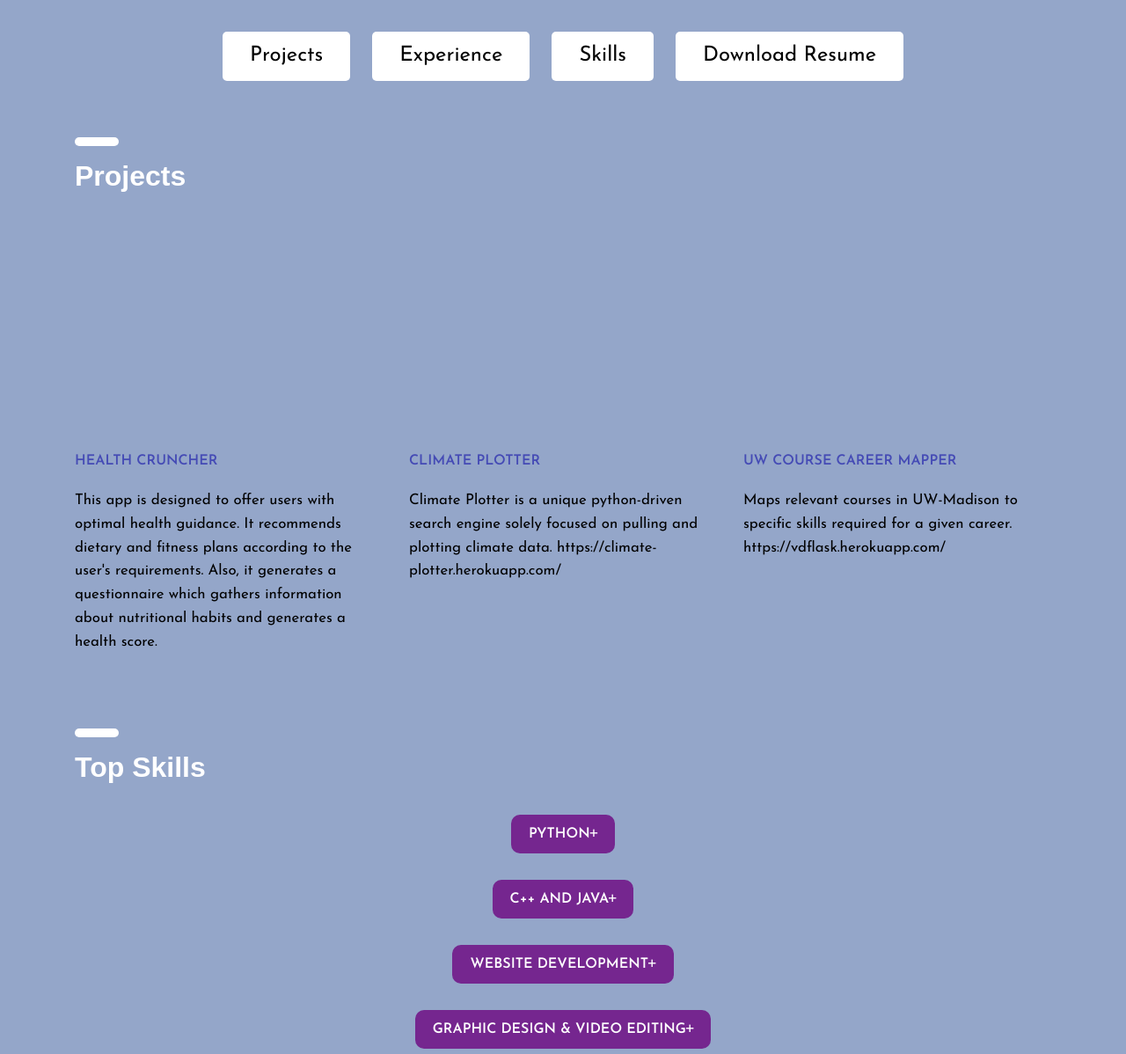
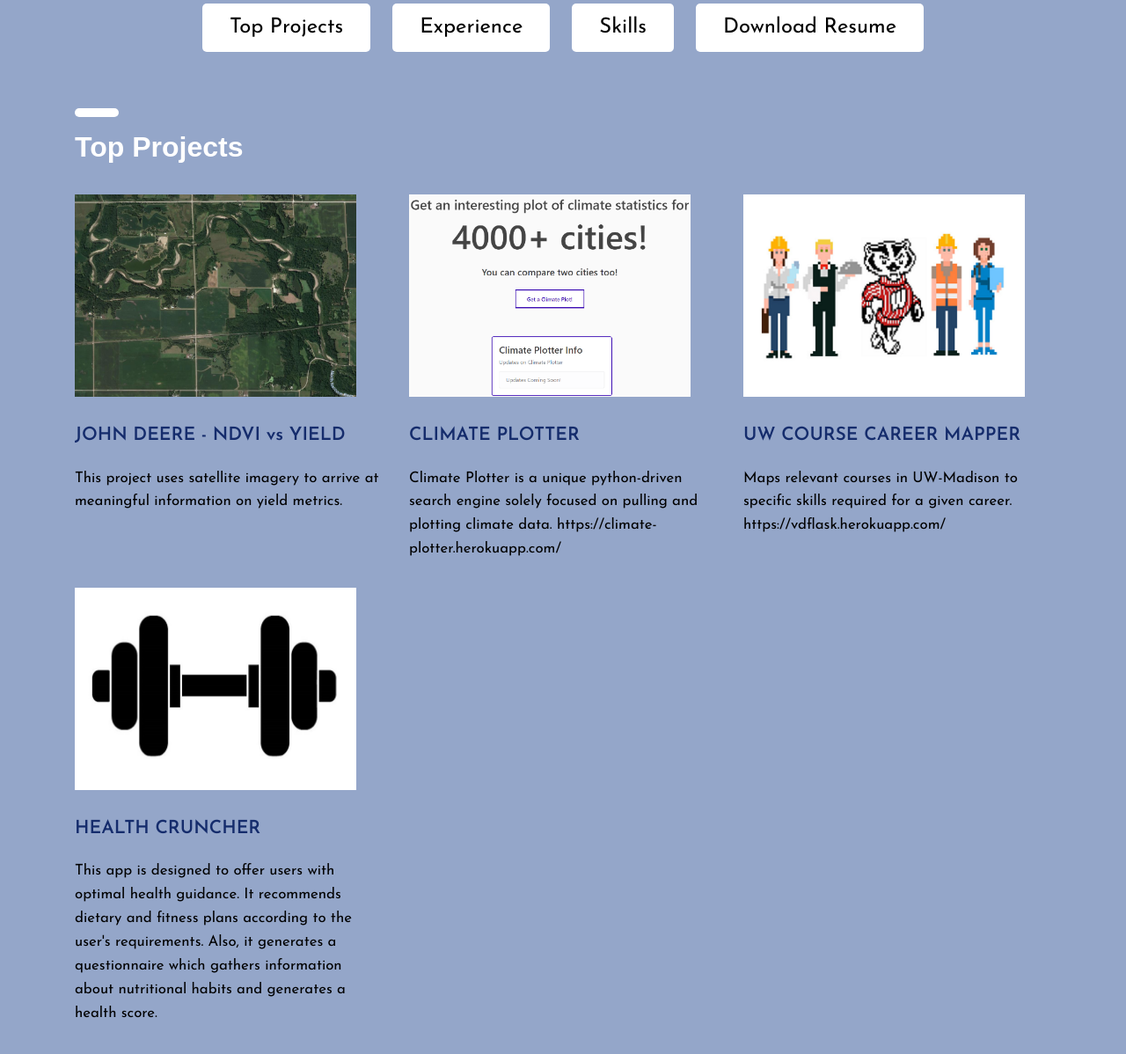
Before and after one commit to vaishdesh2001/vaishdesh2001.github.io, a plain HTML site: page index.html in a window 1280 px wide. Shown: the part 770-1968 px from the top of the page at 88% size. Drawn offline with nearby package versions, Linux system fonts and the light colour scheme; files whose address does not match are found by name; a web font is replaced by a local one.

Commit message:
project update + secondary color

```diff
--- a/04-elements/css/styles.css
+++ b/04-elements/css/styles.css
@@ -33,6 +33,11 @@
 1. PRIMARY STYLES
 --------------------------------- */
 
+:root {
+	--primary: #94a6c9;
+	--secondary: rgb(21, 44, 108);
+  }
+
 html{ font-size: 100%;  min-height: 100%;overflow-x: hidden; margin: 0px;  padding: 0px; touch-action: manipulation; }
 
 
@@ -46,7 +51,7 @@ body{ font-size: 16px; font-family: 'Josefin Sans', serif;  height: 100%; margin
 	background-repeat: no-repeat!important;
 	background-attachment: fixed!important;
 	-webkit-font-smoothing: antialiased; -moz-osx-font-smoothing: grayscale; word-wrap: break-word;
-	background: #94a6c9!important; }
+	background: var(--primary)!important; }
 
 h1, h2, h3, h4, h5, h6, p, a, ul, span, li, img, input, button{ margin: 0; padding: 0; }
 
@@ -61,11 +66,11 @@ h3{ font-family: 'brownsugar', sans-serif; }
 
 p{ line-height: 1.6; font-size: 1.05em; font-weight: 400; color: rgb(0, 0, 0); text-align: center;}
 
-h1{ font-size: 5.5em; line-height: 1; color: rgb(69, 75, 181)}
-h2{ font-size: 3em; line-height: 1.1; color: rgb(69, 75, 181)}
+h1{ font-size: 5.5em; line-height: 1; color: var(--secondary)}
+h2{ font-size: 3em; line-height: 1.1; color: var(--secondary)}
 h3{ font-size: 2em; color: rgb(255, 255, 255)}
-h4{ font-size: 1.49em; color: rgb(255, 255, 255);}
-h5{ font-size: 1em; color:rgb(69, 75, 181); font-weight: 600;}
+h4{ font-size: 1.3em; color: var(--secondary);}
+h5{ font-size: 1em; color:var(--secondary); font-weight: 600;}
 h6{ font-size: .9em; letter-spacing: 1px; }
 
 a, button{ display: inline-block; text-decoration: none; color: inherit; line-height: 1;
@@ -190,7 +195,7 @@ center{
 .intro .information > li{ display: block; background:transparent}
 
 .intro .social-icons > li > a{ height: 60px; line-height: 20px; width: 60px; border-radius: 10px; font-size: 60px;
-	overflow: hidden; z-index: 1; position: relative; margin: 0px 20px 5px; background: rgb(69, 75, 181); color: #fff; }
+	overflow: hidden; z-index: 1; position: relative; margin: 0px 20px 5px; background: var(--secondary); color: #fff; }
 
 .intro .social-icons > li > a:after{ content: ''; position: absolute; bottom: 0; left: 0; right: 0;
 	top: 0; z-index: -1; border-radius: 10px; background: repeating-linear-gradient(-45deg,hsl(205, 100%, 85%),#5161dd);
@@ -316,7 +321,8 @@ center{
 .icon-rocket:hover{ filter: brightness(70%); }
 .icon-cut{ background-image: url(../../images/elearning.png); background-position: 0px 0; }
 .icon-cut:hover{ filter: brightness(70%); }
-.icon-star{ background-image: url(../../images/dumbbells.jpg); background-position: 0px 0; }
+.icon-star{ background-image: url(../../images/sat-img.png); background-position: 0px 0; }
+.icon-health{ background-image: url(../../images/dumbbells.jpg); background-position: 0px 0; }
 .icon-star:hover{ filter: brightness(70%); }
 
 
--- a/index.html
+++ b/index.html
@@ -65,7 +65,7 @@
 	<section class="btn-section section">
 		<div class="container">
 		<center>
-			<a class="btn btn-bg-purple" href="#projects">Projects</a>
+			<a class="btn btn-bg-purple" href="#projects">Top Projects</a>
 			<a class="btn btn-bg-purple" href="#experience">Experience</a>
 			<a class="btn btn-bg-purple" href="#skills">Skills</a>
 			<a class="btn btn-bg-purple" href="VaishnaviDeshpandeResume2022InternshipISG.pdf" download>Download Resume</a>
@@ -79,22 +79,22 @@
 			<div class="row">
 				<div class="col-sm-12">
 					<div class="heading">
-						<h3><b>Projects</b></h3>
+						<h3><b>Top Projects</b></h3>
 					</div>
 				</div><!-- col-sm-12 -->
 
 				<div class="col-sm-6 col-md-6 col-lg-4">
 					<div class="iconbox margin-b-30">
 						<a href = "https://github.com/vaishdesh2001/Health-Cruncher"><i class="line-icon icon-star"></i></a>
-						<h5 class="margin-tb-20"><b><a href = "https://github.com/vaishdesh2001/Health-Cruncher">HEALTH CRUNCHER</a></b></h5>
-						<p style="text-align: left;"> This app is designed to offer users with optimal health guidance. It recommends dietary and fitness plans according to the user's requirements. Also, it generates a questionnaire which gathers information about nutritional habits and generates a health score.</p>
+						<h4 class="margin-tb-20"><b><a href = "https://github.com/vaishdesh2001/Health-Cruncher">JOHN DEERE - NDVI vs YIELD</a></b></h4>
+						<p style="text-align: left;">This project uses satellite imagery to arrive at meaningful information on yield metrics. </p>
 					</div><!-- counter -->
 				</div><!-- col-md-4 -->
 
 				<div class="col-sm-6 col-md-6 col-lg-4">
 					<div class="iconbox margin-b-30">
 						<a href = "https://climate-plotter.herokuapp.com/"><i class="line-icon icon-rocket"></i></a>
-						<h5 class="margin-tb-20"><b><a href = "https://climate-plotter.herokuapp.com/">CLIMATE PLOTTER</a></b></h5>
+						<h4 class="margin-tb-20"><b><a href = "https://climate-plotter.herokuapp.com/">CLIMATE PLOTTER</a></b></h4>
 						<p style="text-align: left;">Climate Plotter is a unique python-driven search engine solely focused on pulling and plotting climate data. https://climate-plotter.herokuapp.com/</p>
 					</div><!-- counter -->
 				</div><!-- col-md-4 -->
@@ -102,11 +102,18 @@
 				<div class="col-sm-6 col-md-6 col-lg-4">
 					<div class="iconbox margin-b-30">
 						<a href = "https://vdflask.herokuapp.com/"><i class="line-icon icon-cut"></i></a>
-						<h5 class="margin-tb-20"><b><a href = "https://vdflask.herokuapp.com/">UW COURSE CAREER MAPPER</a></b></h5>
+						<h4 class="margin-tb-20"><b><a href = "https://vdflask.herokuapp.com/">UW COURSE CAREER MAPPER</a></b></h4>
 						<p style="text-align: left;">Maps relevant courses in UW-Madison to specific skills required for a given career. https://vdflask.herokuapp.com/</p>
 					</div><!-- counter -->
 				</div><!-- col-md-4 -->
 
+				<div class="col-sm-6 col-md-6 col-lg-4">
+					<div class="iconbox margin-b-30">
+						<a href = "https://github.com/vaishdesh2001/Health-Cruncher"><i class="line-icon icon-health"></i></a>
+						<h4 class="margin-tb-20"><b><a href = "https://github.com/vaishdesh2001/Health-Cruncher">HEALTH CRUNCHER</a></b></h4>
+						<p style="text-align: left;"> This app is designed to offer users with optimal health guidance. It recommends dietary and fitness plans according to the user's requirements. Also, it generates a questionnaire which gathers information about nutritional habits and generates a health score.</p>
+					</div><!-- counter -->
+				</div><!-- col-md-4 -->
 
 
 			</div><!-- row -->
```
Also changed, not shown: images/dumbbells.jpg (added), images/elearning.png (added), images/linkedinprofilepic.jfif (added), images/logo.png (added), images/logos.png (added), images/profile-1-250x250.jpg (added), images/sat-img.png (added).
